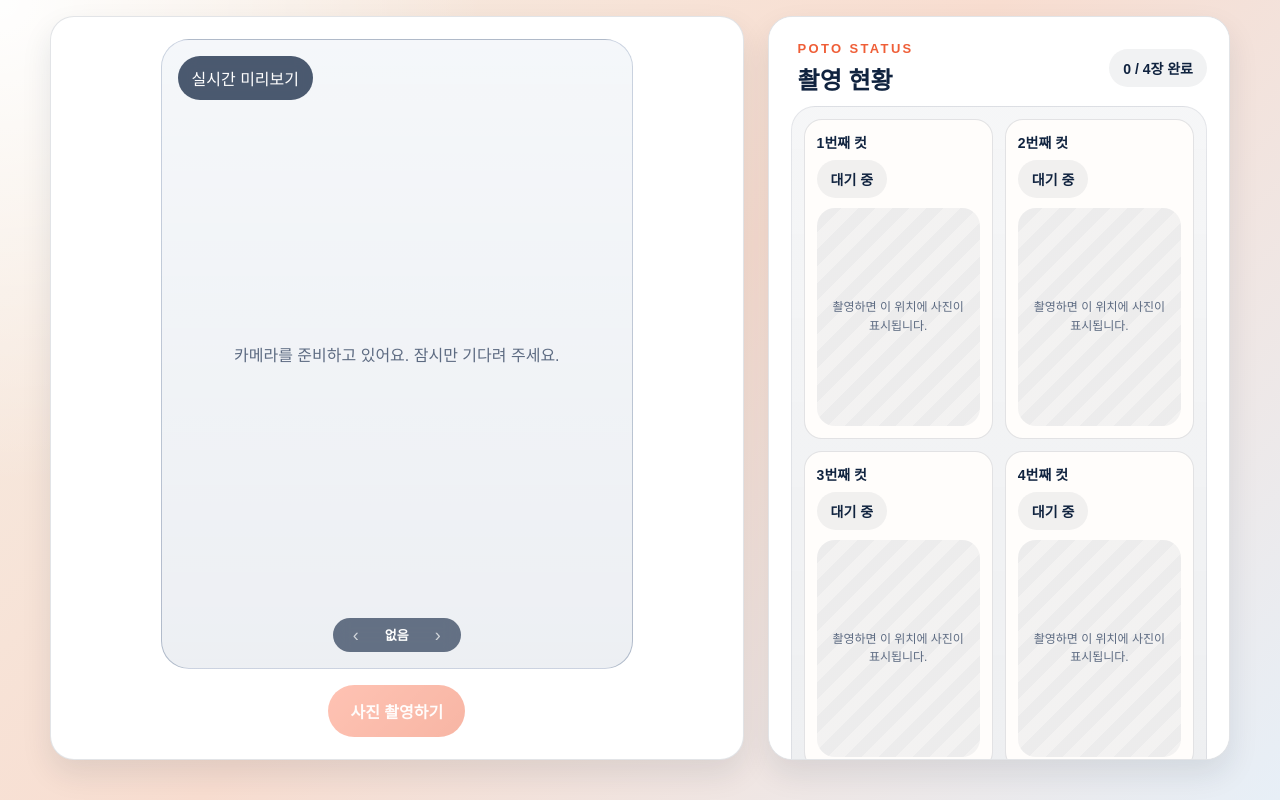
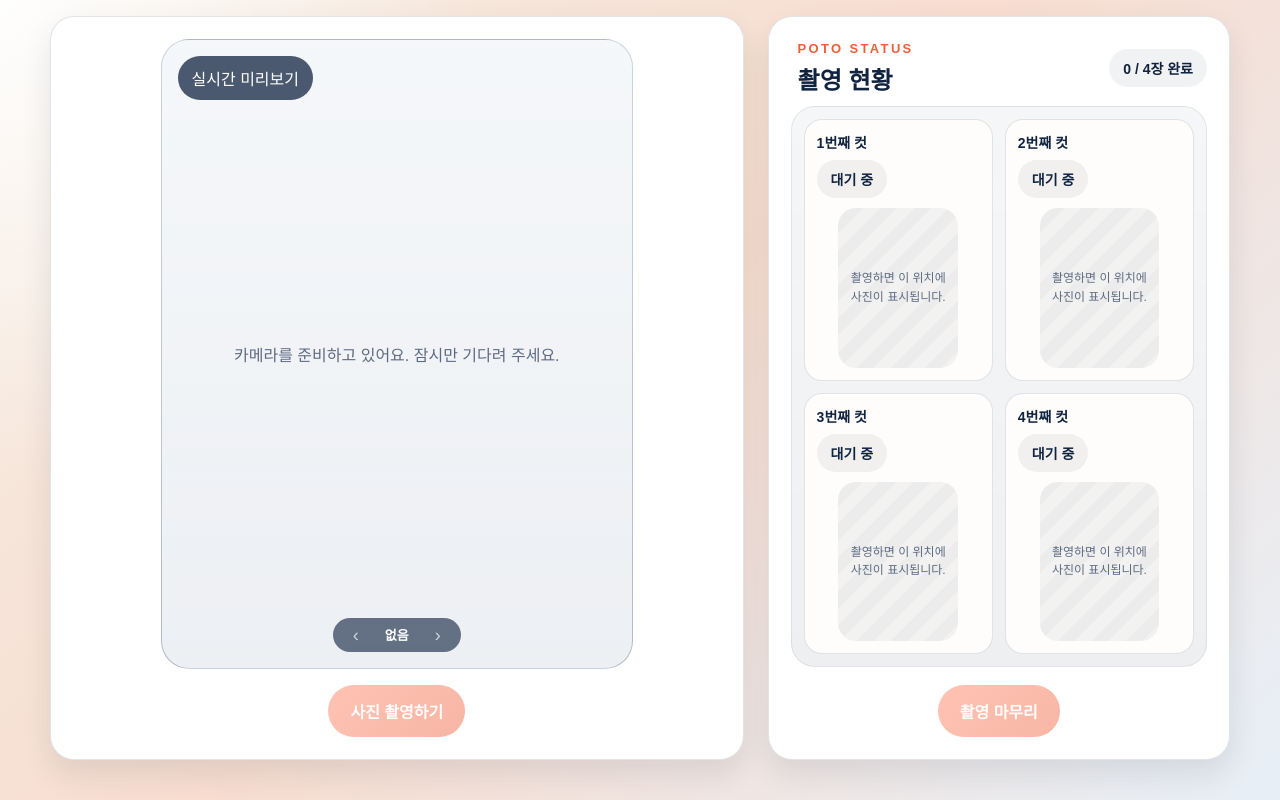
Before and after one commit to kkami121/pic-moment, a Next.js app: page /camera in a window 1280 px wide. Built offline with nearby package versions, Linux system fonts and the light colour scheme; no server answers.

Commit message:
Update CameraCapture.module.css

```diff
--- a/components/CameraCapture.module.css
+++ b/components/CameraCapture.module.css
@@ -312,7 +312,7 @@
 
   .sideCard {
     min-height: 0;
-    overflow-y: auto;
+    overflow: hidden;
   }
 
   .previewFrame {
@@ -320,6 +320,28 @@
     min-height: 0;
     width: auto;
     align-self: center;
+    max-width: 100%;
+  }
+
+  .shotGrid {
+    flex: 1;
+    min-height: 0;
+    grid-template-rows: repeat(2, 1fr);
+    align-items: stretch;
+  }
+
+  .shotCard {
+    display: flex;
+    flex-direction: column;
+    min-height: 0;
+  }
+
+  .shotThumbWrap {
+    flex: 1;
+    min-height: 0;
+    aspect-ratio: 3 / 4;
+    align-self: center;
+    width: auto;
     max-width: 100%;
   }
 }
```
